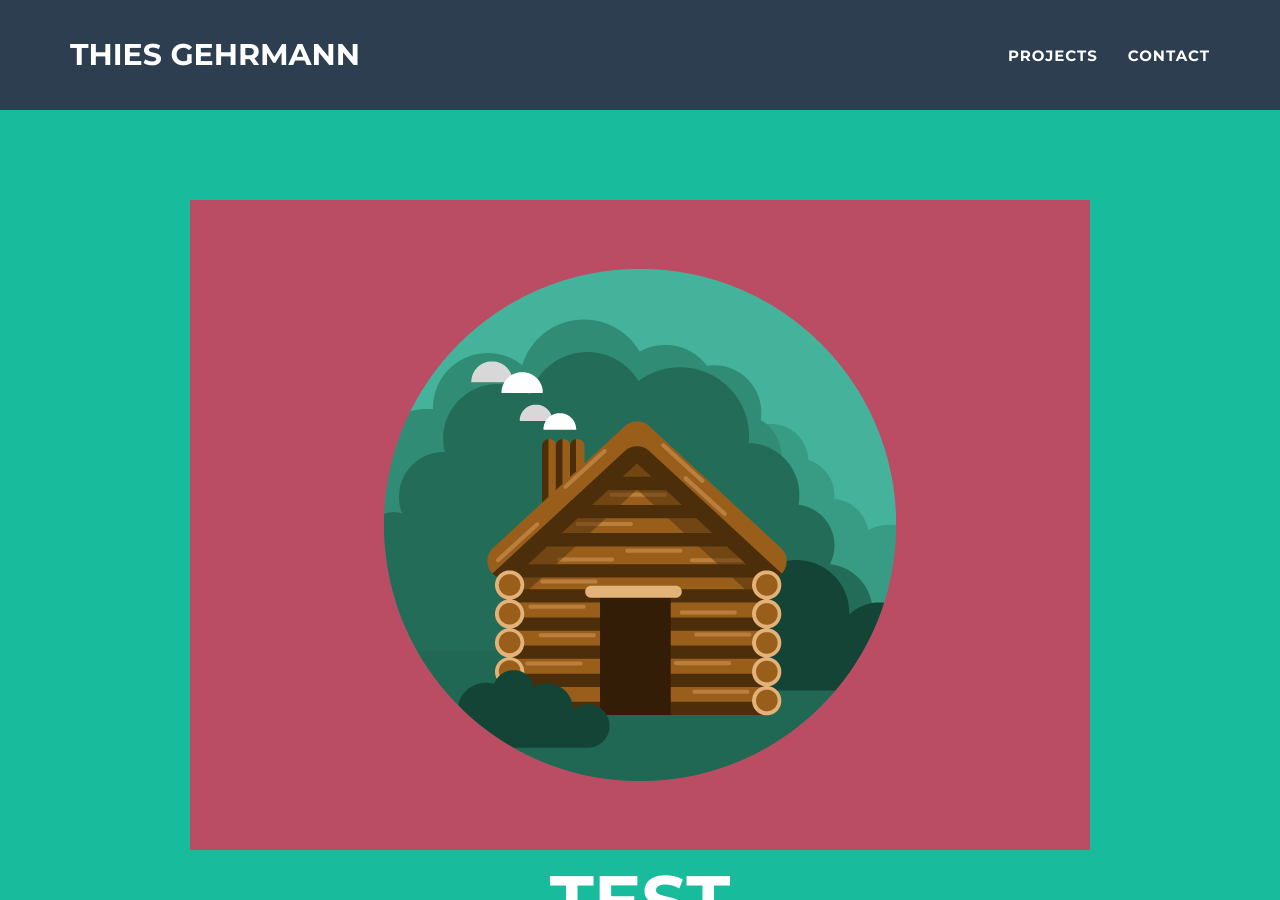
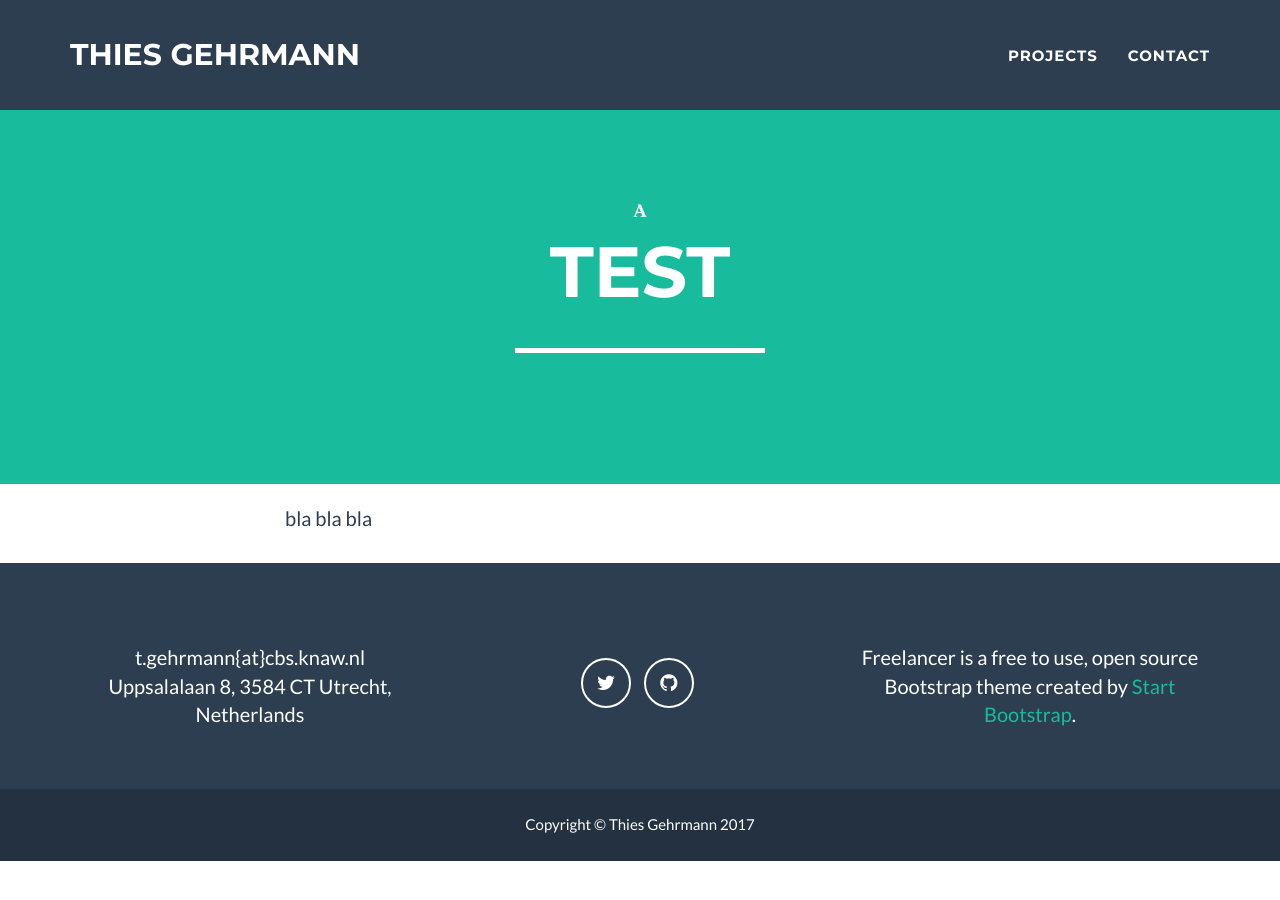
Before and after one commit to thiesgehrmann/thiesgehrmann.github.io, a Jekyll site: the page built from _posts/2014-07-18-project-1.markdown, in a window 1280 px wide and 900 px high. Built offline with Jekyll 4.4.1, drawn with Linux system fonts in a browser that asks for light colours; some web fonts are replaced.

Commit message:
change figure

```diff
--- a/_includes/header_post.html
+++ b/_includes/header_post.html
@@ -3,7 +3,11 @@
         <div class="container">
             <div class="row">
                 <div class="col-lg-12">
-                    <img src="{{site.url}}/img/portfolio/{{ page.img }}" class="img-responsive img-centered" alt="{{ post.alt }}">
+                    {% if !site.url.blank? %}
+                      <img src="{{site.url}}/img/portfolio/{{ page.img }}" class="img-responsive img-centered" alt="{{ post.alt }}">
+                    {% else %}
+                      <i class="ai ai-academia"></i>
+                    {% endif %}
                     <div class="intro-text">
                         <span class="name">{{ page.title }}</span>
                         <hr class="star-light">
```
